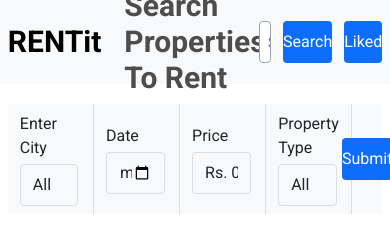
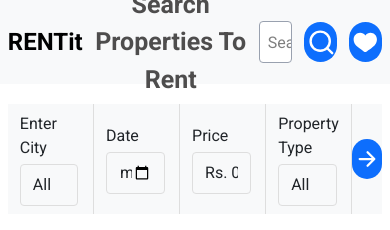
Before and after one commit to Surya-Annadurai-10/RENTit, a React (Vite) app: page / in a window 390 px wide. Shown: the top 230 px of the page. Built offline with nearby package versions, Linux system fonts and the light colour scheme; a web font is replaced by a local one.

Commit message:
tablet responsiveness added

```diff
--- a/src/Components/Filters.jsx
+++ b/src/Components/Filters.jsx
@@ -1,6 +1,7 @@
 import React, { useContext, useState } from "react";
 import { Data } from "../Data";
 import { DataContext } from "../App";
+import { IoArrowForward } from "react-icons/io5";
 
 const Filters = () => {
   const ctx = useContext(DataContext);
@@ -183,9 +184,15 @@ const Filters = () => {
       <div className="bg-[#F8F9FA] w-[8%] flex items-center justify-center gap-4 h-full">
         <button
           onClick={handleFilter}
-          className="w-[80px] rounded h-[5vh] bg-[#0D6EFD] text-white"
+          className="w-[80px] lg:block hidden rounded h-[5vh] bg-[#0D6EFD] text-white"
         >
           Submit
+        </button>
+        <button
+          onClick={handleFilter}
+          className="lg:w-[80px] rounded-full w-[40px] h-[40px] grid place-items-center lg:hidden lg:rounded lg:h-[5vh] bg-[#0D6EFD] text-white"
+        >
+          <IoArrowForward style={{fontSize : "1.5rem"}}/>
         </button>
       </div>
     </section>
--- a/src/Components/Header.jsx
+++ b/src/Components/Header.jsx
@@ -10,6 +10,9 @@ import { SiGameloft } from "react-icons/si";
 import { RiHome9Fill } from "react-icons/ri";
 import { GiRanchGate } from "react-icons/gi";
 import { SiAndroidstudio } from "react-icons/si";
+import { FiSearch } from "react-icons/fi";
+import { TiHeartFullOutline } from "react-icons/ti";
+
 
 const Header = () => {
   const ctx = useContext(DataContext);
@@ -96,18 +99,18 @@ const Header = () => {
 
   return (
     <header className="w-full h-[10vh] sticky top-0  bg-[#F8F9FA] flex justify-between items-center px-[2vw]">
-      <div className="w-[33%]">
+      <div className="w-[20%] lg:w-[33%]">
         <h1
           onClick={() => ctx.setShowLiked(!ctx.showLiked)}
-          className=" font-bold text-3xl text-[black] capitalize cursor-pointer"
+          className=" font-bold text-2xl lg:text-3xl text-[black] capitalize cursor-pointer"
         >
           RENTit
         </h1>
       </div>
-      <div className="w-[33%] flex items-center justify-center font-bold text-3xl text-[#4e4d4d] capitalize">
-        <h1>Search Properties to rent</h1>
+      <div className="w-[60%] lg:w-[33%] flex items-center justify-center  font-bold lg:text-3xl text-[25px] text-[#4e4d4d] capitalize">
+        <h1 className="text-center ">Search Properties to rent</h1>
       </div>
-      <div className="w-[33%] relative flex items-center justify-center gap-3">
+      <div className="w-[33%]  relative flex items-center justify-center gap-3">
         <div className="w-[10vw] bg-white h-[5vh] rounded pl-2 border border-gray-400 ">
           <input
             ref={inputRef}
@@ -120,15 +123,27 @@ const Header = () => {
         </div>
         <button
           onClick={handleSearch}
-          className="w-[80px] cursor-pointer rounded h-[5vh] bg-[#0D6EFD] text-white"
+          className="w-[80px] hidden  lg:block  cursor-pointer rounded h-[5vh] bg-[#0D6EFD] text-white"
         >
           Search
         </button>
         <button
+          onClick={handleSearch}
+          className="lg:w-[80px] w-[40px] h-[40px] rounded-full  grid place-items-center  lg:hidden  cursor-pointer lg:rounded lg:h-[5vh] bg-[#0D6EFD] text-white"
+        >
+       <FiSearch style={{fontSize:"1.8rem" , }}/>
+        </button>
+        <button
           onClick={() => ctx.setShowLiked(!ctx.showLiked)}
-          className="w-[80px] cursor-pointer rounded h-[5vh] bg-[#0D6EFD] text-white"
+          className="w-[80px] hidden  lg:block cursor-pointer rounded h-[5vh] bg-[#0D6EFD] text-white"
         >
           Liked
+        </button>
+        <button
+          onClick={() => ctx.setShowLiked(!ctx.showLiked)}
+          className="lg:w-[80px] lg:hidden rounded-full h-[40px] w-[40px]  cursor-pointer grid place-items-center  lg:rounded lg:h-[5vh] bg-[#0D6EFD] text-white"
+        >
+         <TiHeartFullOutline style={{color:"white" , fontSize:"1.8rem"}}/>
         </button>
         {showOptions ? (
           <div className="absolute flex items-center justify-center flex-col left-[15%] py-4 right-0 top-[120%] rounded w-[70%]  bg-[#F8F9FA] shadow">
@@ -145,6 +160,9 @@ const Header = () => {
           </div>
         ) : null}
       </div>
+
+
+
     </header>
   );
 };
--- a/src/Components/PropertiesCard.jsx
+++ b/src/Components/PropertiesCard.jsx
@@ -71,7 +71,7 @@ const PropertiesCard = (props) => {
 
   };
   return (
-    <div className="w-[20vw]  h-[55vh] border border-[#cdcdcd]  rounded-md overflow-hidden ">
+    <div className="w-[310px]  h-[55vh] border border-[#cdcdcd]  rounded-md overflow-hidden ">
       <div className="w-[full] h-[60%] object-center ">
         <img className="w-full h-full" src={props.image} alt="property-img" />
       </div>
--- a/src/Components/PropertiesList.jsx
+++ b/src/Components/PropertiesList.jsx
@@ -49,7 +49,7 @@ const PropertiesList = () => {
 
 
   return (
-    <main className="flex items-center w-[85%] min-h-[60vh] my-10 m-auto justify-start flex-wrap gap-4">
+    <main className="flex items-center w-[85%] min-h-[60vh] my-10 m-auto justify-center lg:justify-start flex-wrap gap-4">
       {ctx.showLiked ? (
         likedFn()
       ) : (
```
